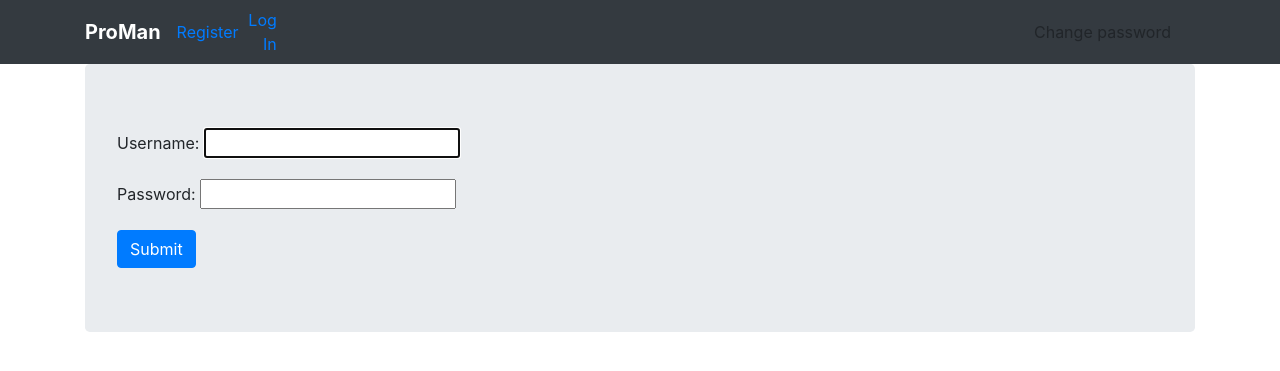
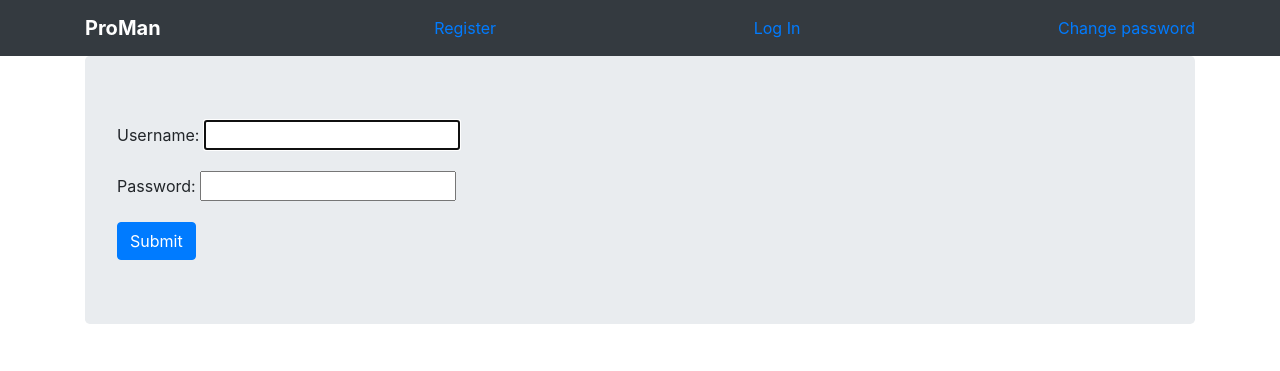
Before and after one commit to KonradMor/ProjektGrupa, a Django app: a page that uses templates/base.html in a window 1280 px wide. Shown: the top 371 px of the page. Run offline with Django 3.2, Linux system fonts and the light colour scheme; some libraries are stand-ins or nearby versions.

Commit message:
added more features

```diff
--- a/main/views.py
+++ b/main/views.py
@@ -50,7 +50,6 @@
     template_name = 'tasks_list.html'
 
     def get_queryset(self):
-
         return Tasks.objects.filter(team_name=self.request.resolver_match.kwargs['pk'])
 
 
--- a/templates/base.html
+++ b/templates/base.html
@@ -16,7 +16,7 @@
             {% else %}
                 <a class="nav-item active text-right" href="{% url 'accounts:signup' %}">Register</a>
                <a class="nav-item active text-right" href="{% url 'accounts:login' %}">Log In</a>
-                <a class="dropdown-item text-right" href="{% url 'accounts:change-password' %}">Change password</a>
+                <a class="nav-item active text-right" href="{% url 'accounts:change-password' %}">Change password</a>
             {% endif %}
         </div>
 
```
